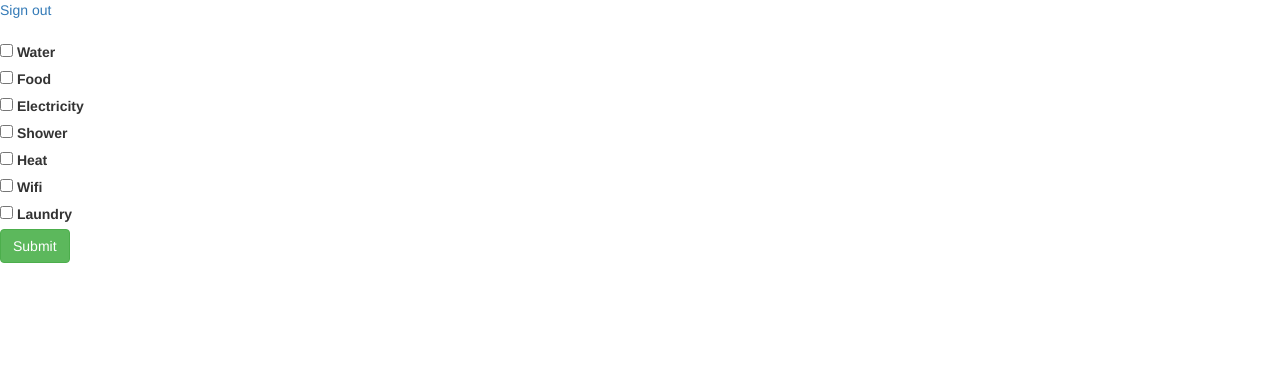
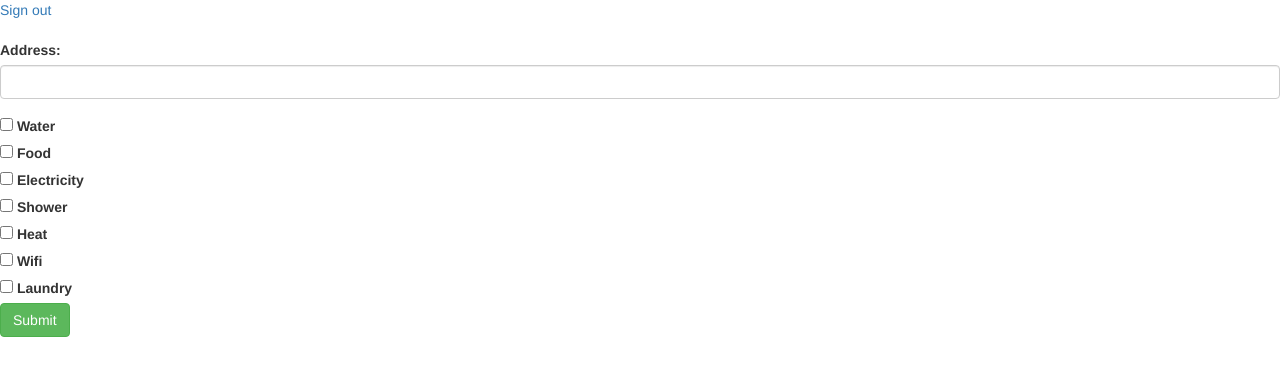
Before and after one commit to kaylacinnamon/village, a website: page views/host.html in a window 1280 px wide. Drawn offline with nearby package versions, Linux system fonts and the light colour scheme; files that its build step writes are made by us from their sources; files whose address does not match are found by name.

Commit message:
Address input field on host page

```diff
--- a/scripts/host.js
+++ b/scripts/host.js
@@ -23,5 +23,6 @@ function insertProfileInfo(name, picture) {
 }
 
 function submitHost() {
+
 	console.log('hi');
 }
--- a/views/host.html
+++ b/views/host.html
@@ -15,6 +15,10 @@
 		<a href="#" onclick="signOut();">Sign out</a>
 		<div id="profileImage"></div>
 		<h1 id="name"></h1>
+		<div class="form-group">
+		  <label for="usr">Address:</label>
+		  <input type="text" class="form-control" id="address">
+		</div>
 		<div class="form-check">
 			<label class="form-check-label">
 				<input id="water" class="form-check-input" type="checkbox" value="water">
```
